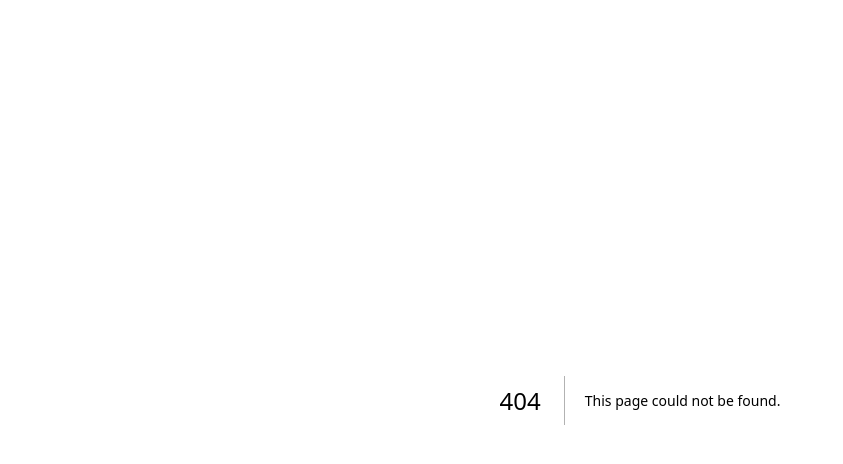
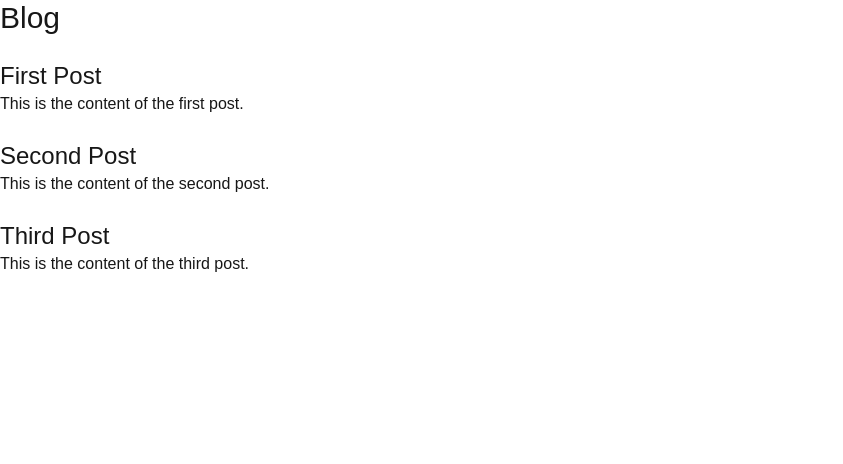
Before and after one commit to UtkarshJaiswal1406/learn-next, a Next.js app: page /blog in a window 1280 px wide. Before the commit this address had no page. Shown: the top 464 px of the page, without its empty margins (0-843 px from the left). Built offline with nearby package versions, Linux system fonts and the light colour scheme.

Commit message:
created blogs page

```diff
--- /dev/null
+++ b/pages/blog.js
@@ -0,0 +1,26 @@
+import React from 'react';
+import 'tailwindcss/tailwind.css';
+
+const Blog = () => {
+    const posts = [
+        { id: 1, title: 'First Post', content: 'This is the content of the first post.' },
+        { id: 2, title: 'Second Post', content: 'This is the content of the second post.' },
+        { id: 3, title: 'Third Post', content: 'This is the content of the third post.' },
+    ];
+
+    return (
+        <div>
+            <h1 className='text-3xl'>Blog</h1>
+            <br/>
+            {posts.map(post => (
+                <div key={post.id}>
+                    <h2 className='text-2xl'>{post.title}</h2>
+                    <p>{post.content}</p>
+                    <br/>
+                </div>
+            ))}
+        </div>
+    );
+};
+
+export default Blog;
--- a/pages/index.js
+++ b/pages/index.js
@@ -1,5 +1,6 @@
 import Image from "next/image";
 import localFont from "next/font/local";
+import Blog from "./blog";
 
 const geistSans = localFont({
   src: "./fonts/GeistVF.woff",
@@ -61,6 +62,14 @@
           >
             Read our docs
           </a>
+          <a
+            className="rounded-full border border-solid border-transparent transition-colors flex items-center justify-center bg-foreground text-background gap-2 hover:bg-[#383838] dark:hover:bg-[#ccc] text-sm sm:text-base h-10 sm:h-12 px-4 sm:px-5"
+            href="/blog"
+            target="_blank"
+            rel="noopener noreferrer"
+          >
+            Blogs
+          </a>
         </div>
       </main>
       <footer className="row-start-3 flex gap-6 flex-wrap items-center justify-center">
```
